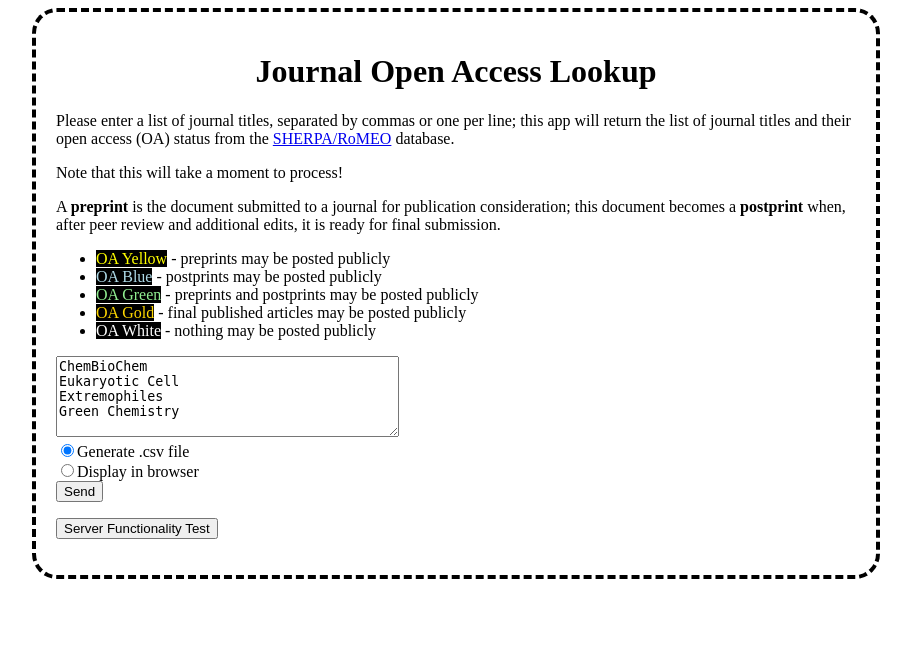
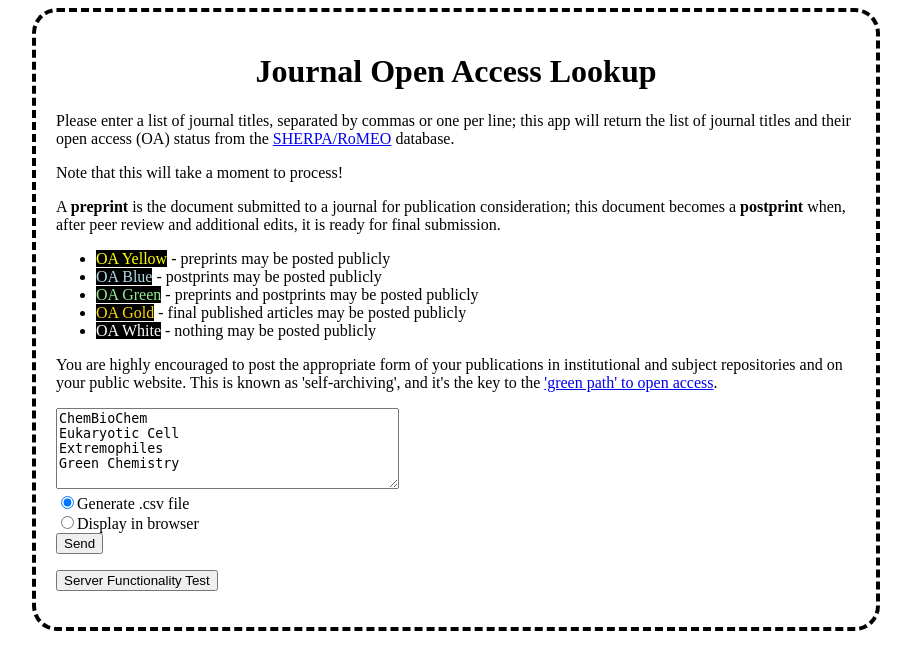
Before and after one commit to bc-design/www-bsc, a Flask app: page / in a window 1280 px wide. Shown: the top 670 px of the page, without its empty margins (184-1095 px from the left). Run offline with Flask 2, Linux system fonts and the light colour scheme.

Commit message:
additional discussion of self-archiving and green OA

```diff
--- a/flask/journals/templates/template.html
+++ b/flask/journals/templates/template.html
@@ -37,6 +37,13 @@
                         - nothing may be posted publicly</li>
 		</ul>
 
+	<p>You are highly encouraged to post the appropriate form of your publications
+		in institutional and subject repositories and on your public website.
+		This is known as 'self-archiving', and it's the key to the
+		<a href="http://en.wikipedia.org/wiki/Open_access#Self-archiving:_green_open_access">
+		'green path' to open access</a>.
+		</p>
+
 	<form action="." method="POST">
 		<textarea name="text" cols="40" rows="5">
 ChemBioChem
```
